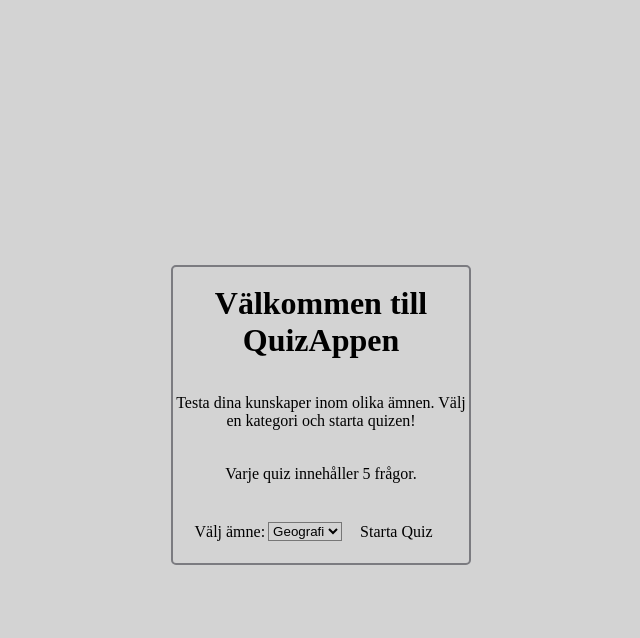
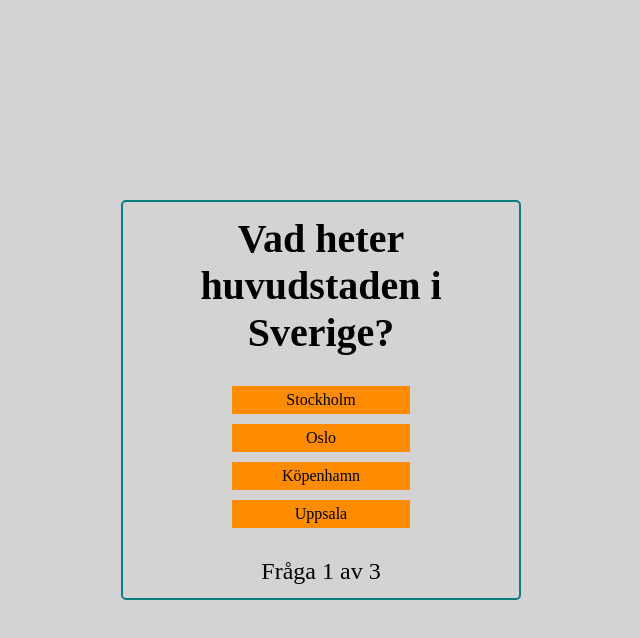
Before and after one commit to Ludvig-D/Webb25-Quizapplikation, a plain HTML site: page index.html in a window 1280 px wide. Both pictures are taken after a click on the button "Starta Quiz". Shown: the whole page, without its empty margins (319-959 px from the left). Drawn offline with Linux system fonts and the light colour scheme; a web font is replaced by a local one.

Commit message:
quiz first draft

```diff
--- a/app.js
+++ b/app.js
@@ -1 +1,133 @@
-console.log('test test test');
+const categorySelect = document.getElementById("category-select");
+const startBtn = document.getElementById("start-btn");
+const startPage = document.getElementById("start-page");
+const questionsPage = document.getElementById("questions-page");
+
+const questionText = document.getElementById("question-text");
+const answersContainer = document.getElementById("answers-container");
+const questionCounter = document.getElementById("question-counter");
+
+let currentQuestions = [];
+let currentQuestionIndex = 0;
+let score = 0;
+
+// Frågor och svar i ett objekt
+const categories = {
+  geografi: [
+    {
+      question: "Vad heter huvudstaden i Sverige?",
+      answers: ["Stockholm", "Oslo", "Köpenhamn", "Uppsala"],
+      correctAnswer: 0,
+    },
+    {
+      question: "Vad heter huvudstaden i Norge?",
+      answers: ["Stockholm", "Oslo", "Köpenhamn", "Uppsala"],
+      correctAnswer: 1,
+    },
+    {
+      question: "Vad heter huvudstaden i Danmark?",
+      answers: ["Stockholm", "Oslo", "Köpenhamn", "Uppsala"],
+      correctAnswer: 2,
+    },
+  ],
+  sport: [
+    {
+      question: "Vilken sport är Sveriges nationalsport?",
+      answers: ["Hockey", "Fotboll", "Innebandy", "Cricket"],
+      correctAnswer: 0,
+    },
+    {
+      question: "Vilken sport är Norges nationalsport?",
+      answers: ["Hockey", "Fotboll", "Längdskidåkning", "Cricket"],
+      correctAnswer: 2,
+    },
+  ],
+};
+
+// hämta frågorna för vald kategori på onclick
+startBtn.addEventListener("click", () => {
+  const selectedCategory = categorySelect.value;
+  console.log("Vald kategori:", selectedCategory);
+
+  currentQuestions = categories[selectedCategory];
+  currentQuestionIndex = 0;
+
+  showQuestionsPage();
+});
+
+// Gå till questions page
+function showQuestionsPage() {
+  startPage.style.display = "none";
+  questionsPage.style.display = "flex";
+
+  loadQuestion();
+}
+
+function loadQuestion() {
+  if (currentQuestionIndex >= currentQuestions.length) {
+    showResults();
+    return;
+  }
+
+  const currentQuestion = currentQuestions[currentQuestionIndex];
+
+  questionText.textContent = currentQuestion.question;
+
+  if (questionCounter) {
+    questionCounter.textContent = `Fråga ${currentQuestionIndex + 1} av ${
+      currentQuestions.length
+    }`;
+  }
+
+  answersContainer.innerHTML = "";
+
+  // Skapa svarsalternativ knapparna
+  currentQuestion.answers.forEach((answer, index) => {
+    const button = document.createElement("button");
+    button.className = "answer-btn";
+    button.textContent = answer;
+    button.addEventListener("click", () => handleAnswer(index));
+    answersContainer.appendChild(button);
+  });
+}
+
+// kolla om svaret är rätt eller fel
+function handleAnswer(selectedIndex) {
+  const currentQuestion = currentQuestions[currentQuestionIndex];
+
+  if (selectedIndex === currentQuestion.correctAnswer) {
+    console.log("Rätt svar!");
+    score++;
+  } else {
+    console.log(
+      "Fel svar! Rätt svar var:",
+      currentQuestion.answers[currentQuestion.correctAnswer]
+    );
+  }
+
+  currentQuestionIndex++;
+
+  loadQuestion();
+}
+
+function showResults() {
+  questionText.textContent = "Quiz slutfört!";
+  answersContainer.innerHTML = `
+    <div class="results">
+     <p>Du fick: ${score} av ${currentQuestions.length} rätt</p>
+      <h1>${score > 0 ? "Bra jobbat!" : "bättre lycka nästa gång!"}</h1>
+      <button class="answer-btn" onclick="restartQuiz()">Spela igen</button>
+    </div>
+  `;
+  questionCounter.textContent = "";
+}
+
+//gå tillbaka till start sidan och återställ variablerna
+function restartQuiz() {
+  startPage.style.display = "flex";
+  questionsPage.style.display = "none";
+
+  score = 0;
+  currentQuestionIndex = 0;
+  currentQuestions = [];
+}
--- a/index.html
+++ b/index.html
@@ -5,23 +5,35 @@
     <meta name="viewport" content="width='device-width', initial-scale=1.0" />
     <title>Quizapplikation</title>
     <link rel="stylesheet" href="style.css" />
+    <script defer src="app.js"></script>
   </head>
   <body>
-    <div class="start-page">
+    <div class="container">
+      <div class="start-page" id="start-page">
         <h1>Välkommen till QuizAppen</h1>
         <p>
           Testa dina kunskaper inom olika ämnen. Välj en kategori och starta
           quizen!
         </p>
-      <p>Varje quiz innehåller 5 frågor.</p>
+        <p>Varje kategori innehåller 5 frågor.</p>
         <div class="quiz">
           <label for="category-select">Välj ämne:</label>
           <select id="category-select">
-          <option value="Geografi">Geografi</option>
-          <option value="Sport">Sport</option>
+            <option value="geografi">Geografi</option>
+            <option value="sport">Sport</option>
           </select>
+          <button id="start-btn">Starta Quiz</button>
+        </div>
+      </div>
 
-        <button id="start-btn">Starta Quiz</button>
+      <div class="questions-page" id="questions-page">
+        <div class="question-container">
+          <h1 id="question-text"></h1>
+          <div class="answers-container" id="answers-container"></div>
+          <div class="question-info">
+            <span id="question-counter"></span>
+          </div>
+        </div>
       </div>
     </div>
   </body>
--- a/style.css
+++ b/style.css
@@ -16,48 +16,99 @@ body {
 }
 
 .start-page {
-  margin-top: 30px;
-  width: 300px;
-  height: 300px;
+  width: 400px;
+  height: 400px;
   border: 2px solid rgb(123, 123, 128);
   display: flex;
   justify-content: space-around;
   align-items: center;
   flex-direction: column;
-
   border-radius: 5px;
 }
 
-h1,
+h1 {
+  text-align: center;
+  font-family: "Honk";
+  font-size: 40px;
+  margin-left: 15px;
+  margin-right: 15px;
+}
+
 p {
   text-align: center;
   font-family: "Honk";
+  font-size: 24px;
 }
 
 .quiz {
   display: flex;
-  align-items: center;
-  justify-content: center;
   gap: 3px;
   label {
     font-family: "Honk";
   }
-  select{
+  select {
     background-color: lightgray;
-
-
   }
 }
 button {
   all: unset;
+  background-color: rgb(255, 140, 0);
   margin: 0 5px;
+  width: 40%;
   padding: 5px 10px;
-
+  text-align: center;
 }
 button:hover {
   background-color: rgb(221, 111, 8);
 }
 
-select:hover{
+select:hover {
   background-color: rgb(221, 111, 8);
 }
+
+/* QUESTIONS PAGE */
+
+.questions-page {
+  width: 400px;
+  height: 400px;
+  border: 2px solid rgb(13, 123, 128);
+  display: none;
+  justify-content: space-around;
+  align-items: center;
+  flex-direction: column;
+  border-radius: 5px;
+}
+
+#question-counter {
+  font-family: "Honk";
+  display: flex;
+  justify-content: center;
+  margin-top: 30px;
+  font-size: 24px;
+  width: 100%;
+}
+
+#answers-container {
+  display: flex;
+  margin-top: 30px;
+  flex-direction: column;
+  align-items: center;
+  gap: 10px;
+  width: 100%;
+}
+
+.results h1 {
+  margin-bottom: 15px;
+}
+
+.results p {
+  margin-bottom: 20px;
+}
+
+.results {
+  display: flex;
+  flex-direction: column;
+  align-items: center;
+  text-align: center;
+  width: 100%;
+}
```
Lines whose indentation alone changed are shown as unchanged.
